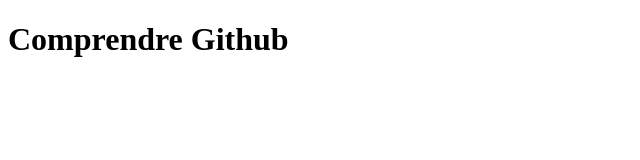
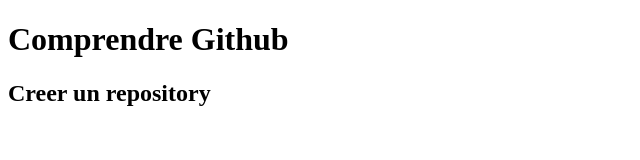
Before and after one commit to Geoffreyabr/HelloWorld, a plain HTML site: page index.html in a window 1280 px wide. Shown: the whole page, without its empty margins (0-640 px from the left). Drawn offline with Linux system fonts and the light colour scheme.

Commit message:
Adding H2 on body

```diff
--- a/index.html
+++ b/index.html
@@ -10,6 +10,7 @@
     </head>
     <body>
         <h1>Comprendre Github</h1>
+        <h2>Creer un repository</h2>
 
     </body>
 </html>
```
